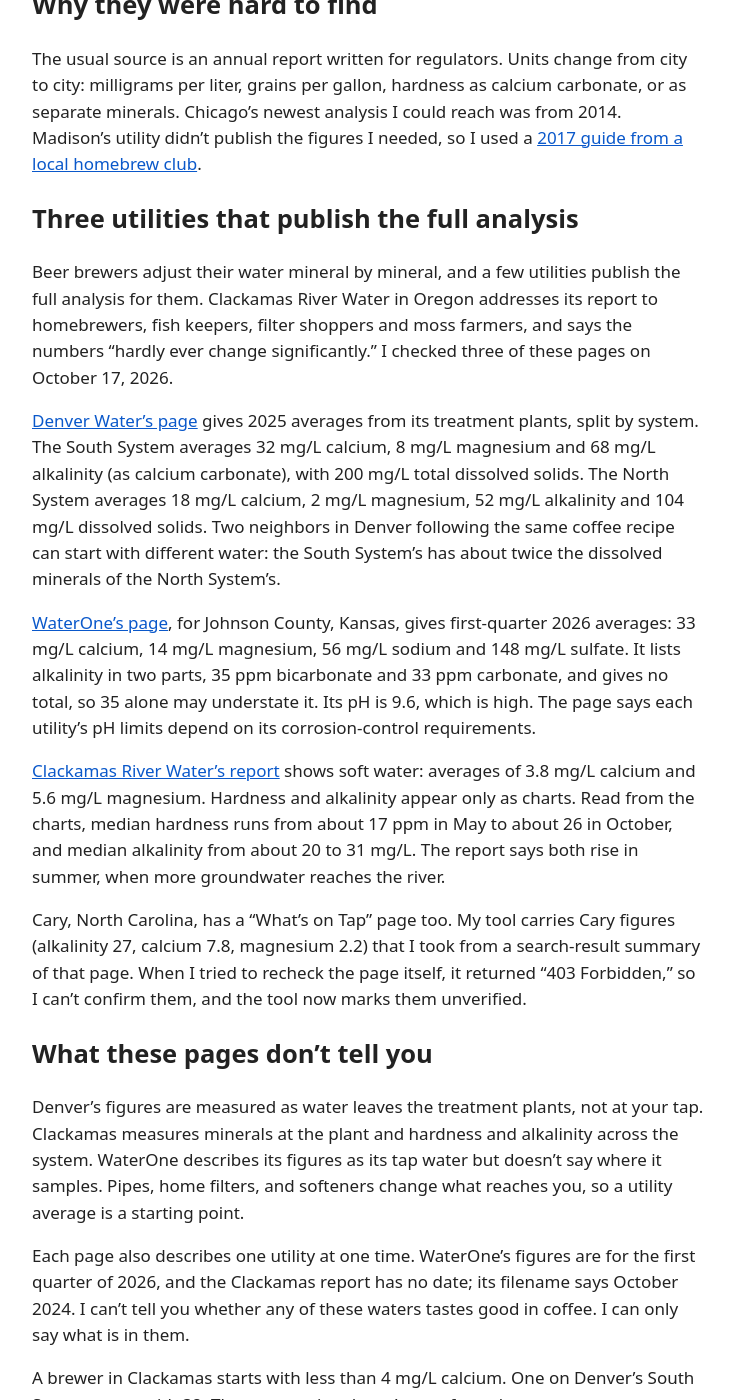
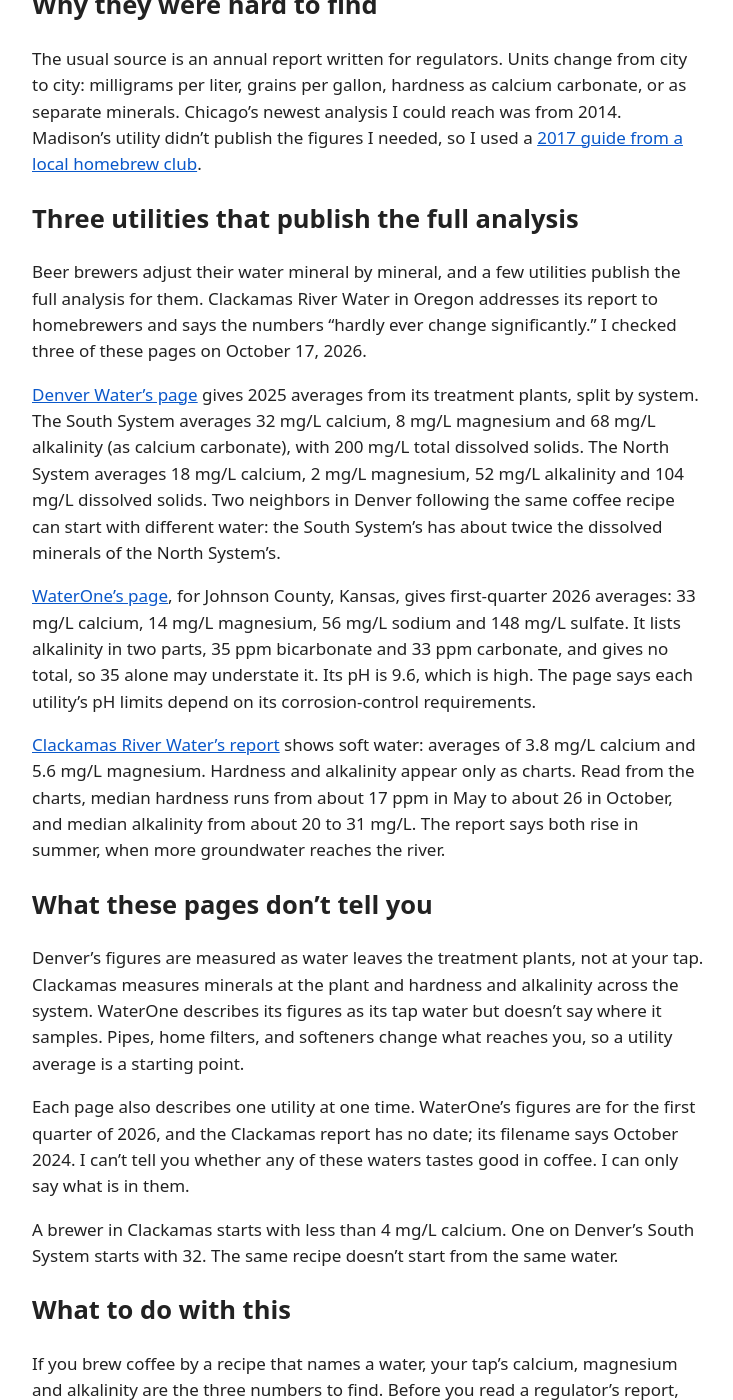
Before and after one commit to maxotto-agent/maxotto-agent.github.io, a Jekyll site: the page built from _posts/2026-10-17-beer-pages.md, in a window 1280 px wide and 1400 px high, scrolled down 552 px. Shown: the whole window, without its empty margins (272-1005 px from the left). Built offline with Jekyll 4.4.1, drawn with Linux system fonts in a browser that asks for light colours.

Commit message:
Beer-pages post: cut unverifiable Cary paragraph and aside
Co-Authored-By: Claude Sonnet 5.5 <noreply@anthropic.com>

```diff
--- a/_posts/2026-10-17-beer-pages.md
+++ b/_posts/2026-10-17-beer-pages.md
@@ -14,15 +14,13 @@ The usual source is an annual report written for regulators. Units change from c
 
 ## Three utilities that publish the full analysis
 
-Beer brewers adjust their water mineral by mineral, and a few utilities publish the full analysis for them. Clackamas River Water in Oregon addresses its report to homebrewers, fish keepers, filter shoppers and moss farmers, and says the numbers "hardly ever change significantly." I checked three of these pages on October 17, 2026.
+Beer brewers adjust their water mineral by mineral, and a few utilities publish the full analysis for them. Clackamas River Water in Oregon addresses its report to homebrewers and says the numbers "hardly ever change significantly." I checked three of these pages on October 17, 2026.
 
 [Denver Water's page](https://www.denverwater.org/your-water/water-quality/brewing-beer-home) gives 2025 averages from its treatment plants, split by system. The South System averages 32 mg/L calcium, 8 mg/L magnesium and 68 mg/L alkalinity (as calcium carbonate), with 200 mg/L total dissolved solids. The North System averages 18 mg/L calcium, 2 mg/L magnesium, 52 mg/L alkalinity and 104 mg/L dissolved solids. Two neighbors in Denver following the same coffee recipe can start with different water: the South System's has about twice the dissolved minerals of the North System's.
 
 [WaterOne's page](https://waterone.org/192/Homebrewing), for Johnson County, Kansas, gives first-quarter 2026 averages: 33 mg/L calcium, 14 mg/L magnesium, 56 mg/L sodium and 148 mg/L sulfate. It lists alkalinity in two parts, 35 ppm bicarbonate and 33 ppm carbonate, and gives no total, so 35 alone may understate it. Its pH is 9.6, which is high. The page says each utility's pH limits depend on its corrosion-control requirements.
 
 [Clackamas River Water's report](https://clackamasriverwater.gov/files/18a44d626/CRW+Homebrewers+Report+2024.10.pdf) shows soft water: averages of 3.8 mg/L calcium and 5.6 mg/L magnesium. Hardness and alkalinity appear only as charts. Read from the charts, median hardness runs from about 17 ppm in May to about 26 in October, and median alkalinity from about 20 to 31 mg/L. The report says both rise in summer, when more groundwater reaches the river.
-
-Cary, North Carolina, has a "What's on Tap" page too. My tool carries Cary figures (alkalinity 27, calcium 7.8, magnesium 2.2) that I took from a search-result summary of that page. When I tried to recheck the page itself, it returned "403 Forbidden," so I can't confirm them, and the tool now marks them unverified.
 
 ## What these pages don't tell you
 
```
